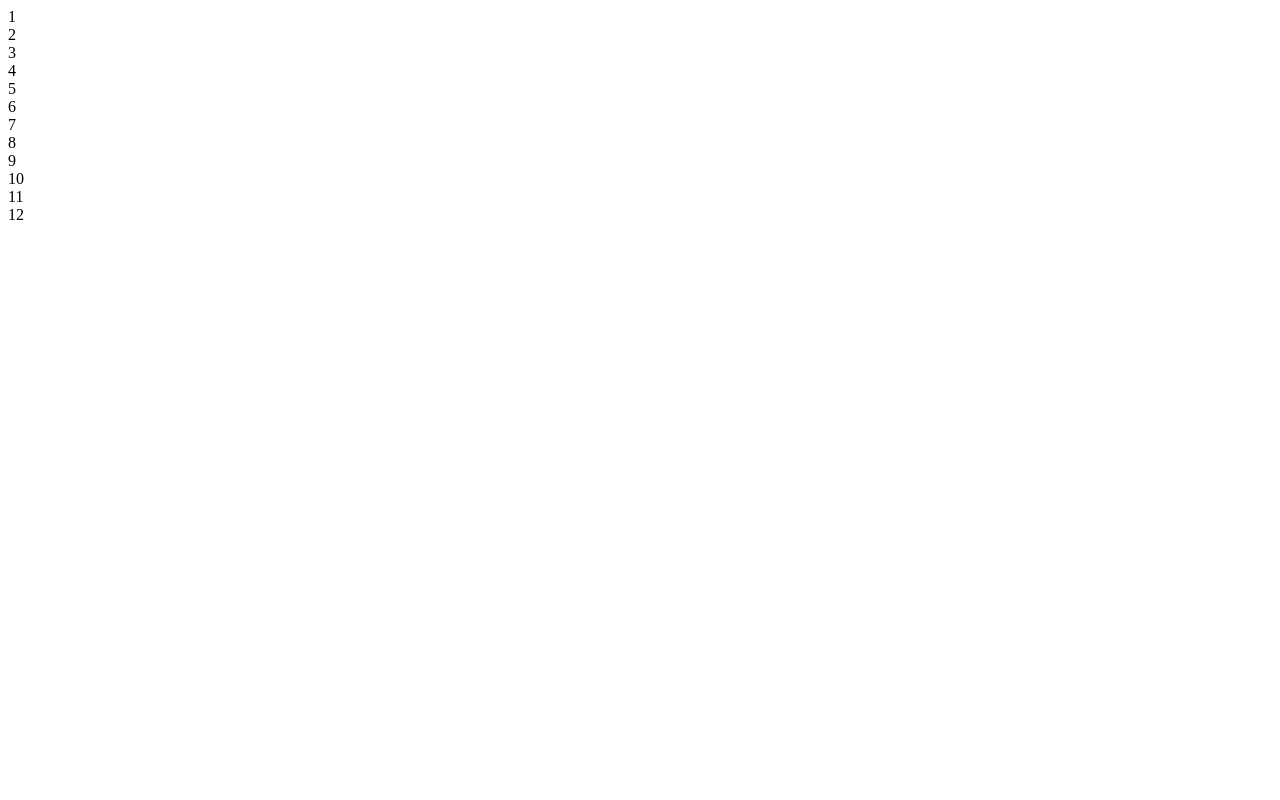
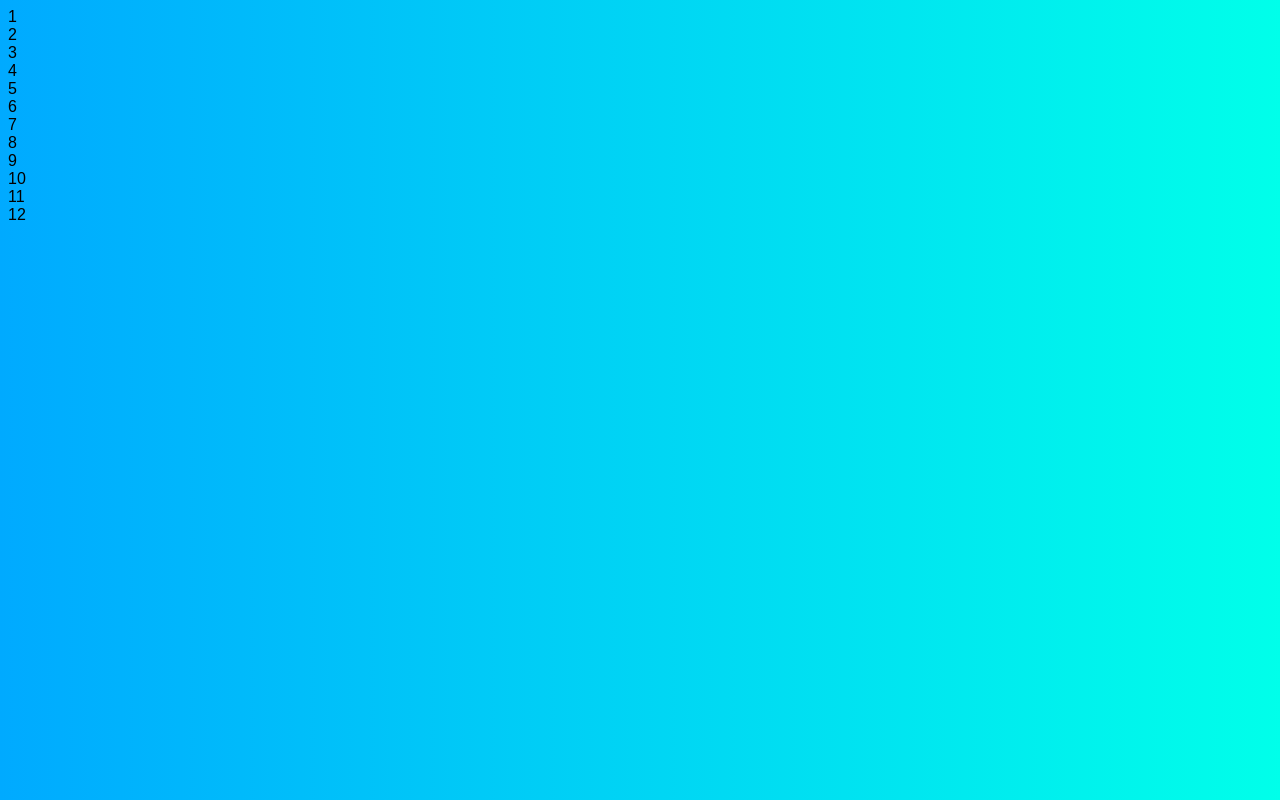
Before and after one commit to kuyadevin/analogClock, a plain HTML site: page index.html in a window 1280 px wide. Drawn offline with Linux system fonts and the light colour scheme.

Commit message:
Add linear gradient and font

```diff
--- a/index.html
+++ b/index.html
@@ -4,6 +4,8 @@
   <meta charset="UTF-8">
   <meta http-equiv="X-UA-Compatible" content="IE=edge">
   <meta name="viewport" content="width=device-width, initial-scale=1.0">
+  <link href="styles.css" rel="stylesheet">
+  <script defer src="script.js"></script>
   <title>Analog Clock</title>
 </head>
 <body>
--- a/styles.css
+++ b/styles.css
@@ -0,0 +1,8 @@
+*, *::after, *::before {
+  box-sizing: border-box;
+  font-family: Arial, Helvetica, sans-serif;
+}
+
+body {
+  background: linear-gradient(to right, hsl(200, 100%, 50%), hsl(175, 100%, 50%));
+}
```
